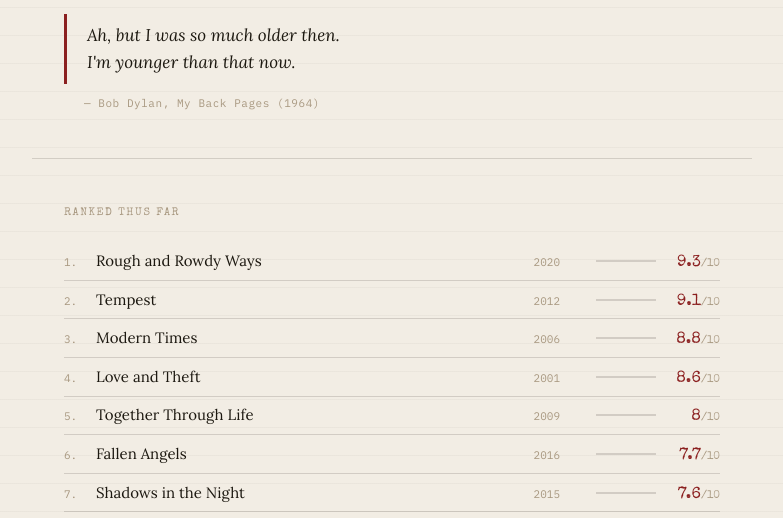
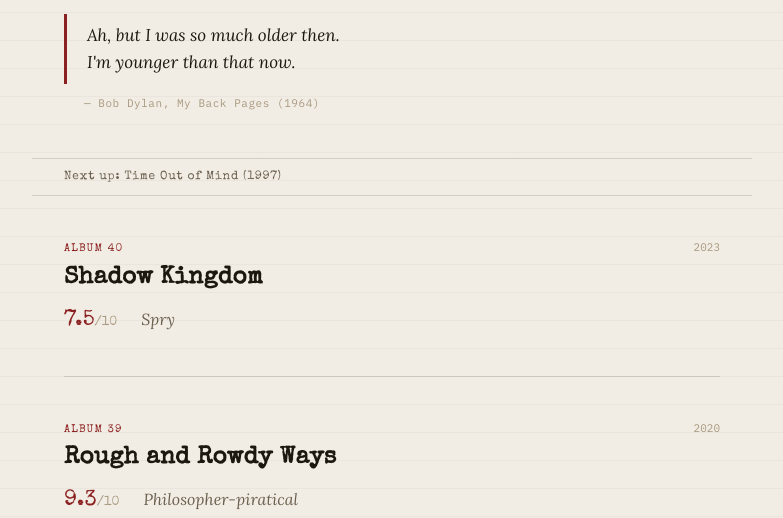
Before and after one commit to cmurray1221/bob-blog, a plain HTML site: page index.html in a window 1280 px wide. Shown: the part 271-789 px from the top of the page, without its empty margins (248-1031 px from the left). Drawn offline with nearby package versions, Linux system fonts and the light colour scheme.

Commit message:
Add files via upload

```diff
--- a/index.html
+++ b/index.html
@@ -227,105 +227,11 @@
       margin: 0 auto;
     }
 
-    /* ---- RANKINGS ---- */
-    .rankings-wrap {
-      max-width: 720px;
-      margin: 0 auto;
-      padding: 3rem 2rem 0;
-      border-bottom: 2px double var(--rule-strong);
-    }
-
-    .rankings-heading {
-      font-family: 'Special Elite', cursive;
-      font-size: 11px;
-      letter-spacing: 0.14em;
-      text-transform: uppercase;
-      color: var(--ink-ghost);
-      margin-bottom: 1.5rem;
-    }
-
-    .ranking-row {
-      display: flex;
-      align-items: baseline;
-      gap: 0;
-      padding: 0.55rem 0;
-      border-bottom: 1px solid var(--rule);
-      opacity: 0;
-      transform: translateX(-6px);
-      animation: fadeIn 0.4s ease forwards;
-    }
-
-    @keyframes fadeIn {
-      to { opacity: 1; transform: none; }
-    }
-
-    .rank-pos {
-      font-family: 'IBM Plex Mono', monospace;
-      font-size: 11px;
-      color: var(--ink-ghost);
-      width: 2rem;
-      flex-shrink: 0;
-    }
-
-    .rank-title {
-      font-family: 'Lora', serif;
-      font-size: 15px;
-      color: var(--ink);
-      flex: 1;
-      min-width: 0;
-    }
-
-    .rank-year {
-      font-family: 'IBM Plex Mono', monospace;
-      font-size: 11px;
-      color: var(--ink-ghost);
-      margin-right: 1.25rem;
-    }
-
-    .rank-bar-wrap {
-      width: 60px;
-      height: 2px;
-      background: var(--rule);
-      margin: 0 1rem;
-      align-self: center;
-      flex-shrink: 0;
-    }
-
-    .rank-bar-fill {
-      height: 100%;
-      background: var(--red);
-    }
-
-    .rank-grade {
-      font-family: 'Special Elite', cursive;
-      font-size: 16px;
-      color: var(--red);
-      width: 3rem;
-      text-align: right;
-      flex-shrink: 0;
-    }
-
-    .rank-grade span {
-      font-size: 11px;
-      color: var(--ink-ghost);
-    }
-
-    .rankings-empty {
-      font-family: 'IBM Plex Mono', monospace;
-      font-size: 12px;
-      color: var(--ink-ghost);
-      padding: 1.5rem 0 2rem;
-      letter-spacing: 0.05em;
-    }
-
     @media (max-width: 600px) {
       .hero { padding: 3rem 1.25rem 2.5rem; }
       .posts-wrap { padding: 0 1.25rem 4rem; }
       .header-inner { padding: 0 1.25rem; }
       #up-next-banner { padding: 0.75rem 1.25rem; }
-      .rankings-wrap { padding: 2rem 1.25rem 0; }
-      .rank-bar-wrap { display: none; }
-      .rank-year { display: none; }
     }
   </style>
 </head>
@@ -352,11 +258,6 @@
       <p class="hero-attribution">— Bob Dylan, My Back Pages (1964)</p>
     </section>
 
-    <section class="rankings-wrap" id="rankings-wrap" style="display:none">
-      <p class="rankings-heading">Ranked thus far</p>
-      <div id="rankings-list"></div>
-    </section>
-
     <div id="up-next-banner" style="display:none"></div>
 
     <section class="posts-wrap" id="posts-wrap">
@@ -381,8 +282,6 @@
       { title: "Together Through Life", year: 2009 },
       { title: "Modern Times", year: 2006 },
       { title: "Love and Theft", year: 2001 },
-      { title: "\"Live\" 1961–2000", year: 2001 },
-      { title: "Things Have Changed", year: 2000 },
       { title: "Time Out of Mind", year: 1997 },
       { title: "World Gone Wrong", year: 1993 },
       { title: "Good as I Been to You", year: 1992 },
@@ -415,27 +314,6 @@
       { title: "Bob Dylan", year: 1962 },
     ];
 
-    function renderRankings(posts) {
-      const section = document.getElementById('rankings-wrap');
-      const list = document.getElementById('rankings-list');
-      const rated = posts.filter(p => p.grade != null);
-      if (rated.length === 0) {
-        section.style.display = 'none';
-        return;
-      }
-      section.style.display = 'block';
-      const sorted = [...rated].sort((a, b) => b.grade - a.grade);
-      list.innerHTML = sorted.map((p, i) => `
-        <div class="ranking-row" style="animation-delay:${i * 0.045}s">
-          <span class="rank-pos">${i + 1}.</span>
-          <span class="rank-title">${esc(p.title)}</span>
-          <span class="rank-year">${p.year || ''}</span>
-          <span class="rank-bar-wrap"><span class="rank-bar-fill" style="width:${Math.round((p.grade / 10) * 100)}%"></span></span>
-          <span class="rank-grade">${p.grade}<span>/10</span></span>
-        </div>
-      `).join('');
-    }
-
     function renderUpNext(count) {
       const banner = document.getElementById('up-next-banner');
       if (count >= ALL_ALBUMS.length) { banner.style.display = 'none'; return; }
@@ -451,7 +329,6 @@
         if (!res.ok) throw new Error();
         const posts = await res.json();
 
-        renderRankings(posts);
         const pct = Math.round((posts.length / 40) * 100);
         document.getElementById('progress-fill').style.width = pct + '%';
         document.getElementById('progress-text').textContent = posts.length + ' / 40';
```
